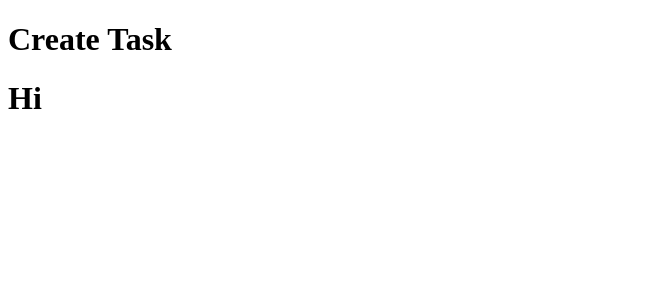
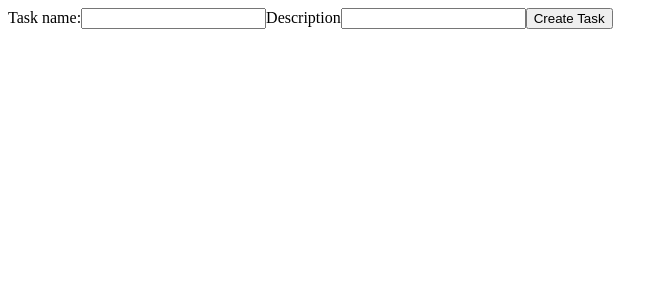
Before and after one commit to sasankamowli/todo_list_app, a React (Vite) app in the folder forntend_react/todo_list_app_frontend/: page / in a window 1280 px wide. Shown: the top 300 px of the page, without its empty margins (0-668 px from the left). Built offline with nearby package versions, Linux system fonts and the light colour scheme.

Commit message:
Frontend basic functionality with error

```diff
--- a/forntend_react/todo_list_app_frontend/src/App.jsx
+++ b/forntend_react/todo_list_app_frontend/src/App.jsx
@@ -1,4 +1,4 @@
-import React from 'react'
+import React, {useState} from 'react'
 import './App.css'
 
 import ErrorBoundary from './utiity/errorBoundary.jsx';
@@ -6,12 +6,13 @@ import CreateTaskContainer from './containers/createTaskContainer.jsx';
 import DisplayTasksContainer from './containers/displayTasksContainer.jsx';
 
 function App() {
+  const [task, setTask] = useState([]);
 
   return (
     <React.Fragment>
       <ErrorBoundary>
-        <CreateTaskContainer />
-        <DisplayTasksContainer />
+        <CreateTaskContainer task={task} setTask={setTask} />
+        <DisplayTasksContainer task={task} />
       </ErrorBoundary>
     </React.Fragment>
   )
--- a/forntend_react/todo_list_app_frontend/src/containers/createTaskContainer.jsx
+++ b/forntend_react/todo_list_app_frontend/src/containers/createTaskContainer.jsx
@@ -1,8 +1,27 @@
-import React from "react";
+import React, { useState } from "react";
 
-function CreateTaskContainer() {
+function CreateTaskContainer({task, setTask}) {
+    const [taskName, setTaskName] = useState("");
+    const [desc, setDesc] = useState("");
+
+    const handleSubmit = (event) => {
+        event.preventDefault();
+        const formData = {};
+        formData.taskName = taskName;
+        formData.desc = desc;
+        setTask(...task, formData);
+    }
+
     return (
-        <h1>Create Task</h1>
+        <React.Fragment>
+            <form onSubmit={handleSubmit}>
+                <label>Task name:</label>
+                <input type="text" onChange={(e) => setTaskName(e.target.value)} />
+                <label>Description</label>
+                <input type="text" onChange={(e) => setDesc(e.target.value)} />
+                <input type="submit" value="Create Task" />
+            </form>
+        </React.Fragment>
     );
 };
 
--- a/forntend_react/todo_list_app_frontend/src/containers/displayTasksContainer.jsx
+++ b/forntend_react/todo_list_app_frontend/src/containers/displayTasksContainer.jsx
@@ -1,8 +1,20 @@
-import React from "react";
+import React, { useEffect } from "react";
 
-function DisplayTasksContainer() {
+function DisplayTasksContainer({task}) {
+    useEffect(()=> {console.log(typeof task);
+        console.log(task);
+    })
     return (
-        <h1>Hi</h1>
+        <React.Fragment>
+            <ol>
+                {task.map((element) =>
+                    <ul>
+                        <li>Task Name: {element.taskName}</li>
+                        <li>Task Description: {element.desc}</li>
+                    </ul>
+                )}
+            </ol>
+        </React.Fragment>
     );
 };
 
```
